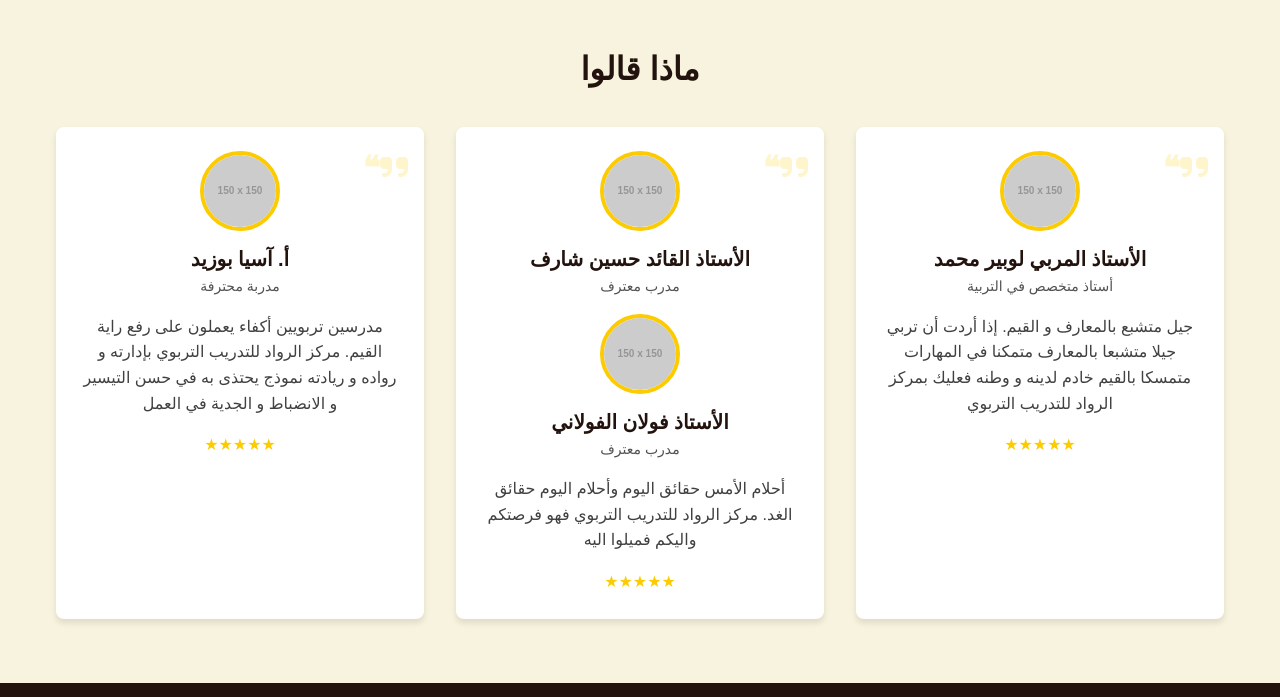
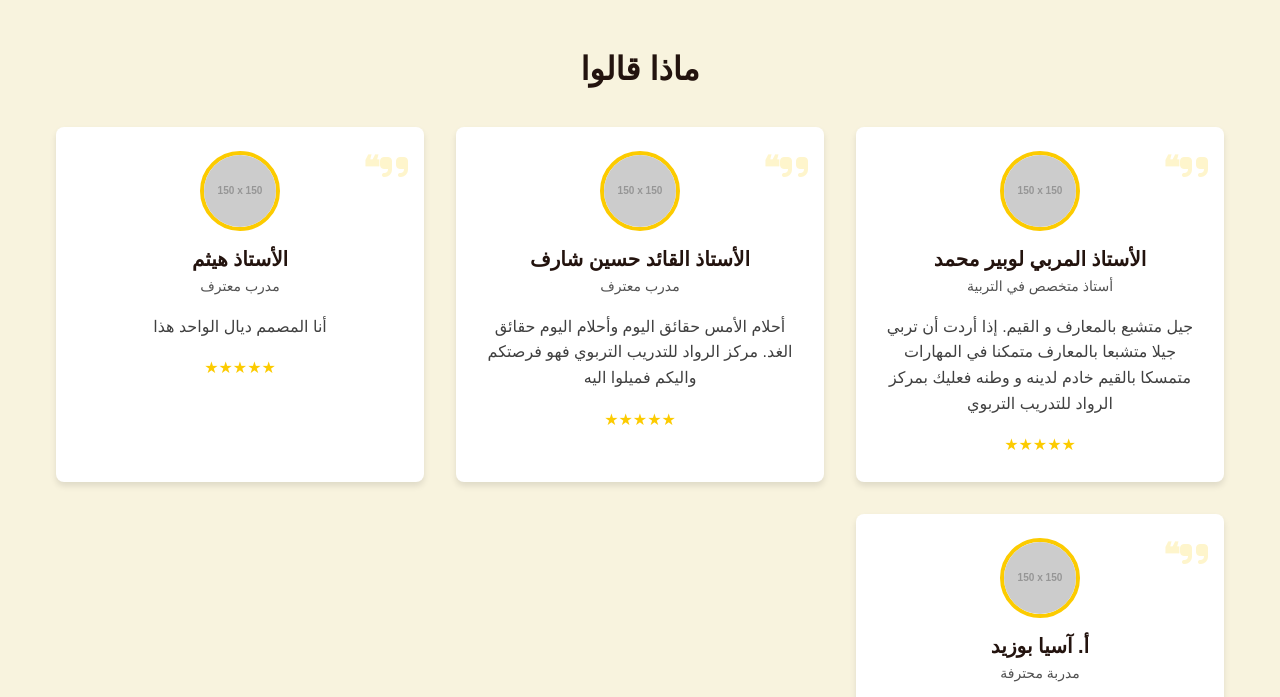
Before and after one commit to haithamkdesign/rouadacademy, a plain HTML site: page index.html in a window 1280 px wide. Shown: the part 2440-3137 px from the top of the page. Drawn offline with Linux system fonts and the light colour scheme; placeholder pictures from the web are drawn by us; a web font is replaced by a local one.

Commit message:
Update index.html

```diff
--- a/index.html
+++ b/index.html
@@ -311,12 +311,20 @@
                         <h3>الأستاذ القائد حسين شارف</h3>
                         <p>مدرب معترف</p>
                     </div>
-                         <div class="testimonial-profile">
+                    <p class="testimonial-text">أحلام الأمس حقائق اليوم وأحلام اليوم حقائق الغد. مركز الرواد للتدريب التربوي فهو فرصتكم واليكم فميلوا اليه</p>
+                    <div class="testimonial-rating">★★★★★</div>
+                </div>
+
+                      <div class="testimonial-card">
+                    <div class="quote-icon">
+                        <i class="fas fa-quote-right"></i>
+                    </div>
+                    <div class="testimonial-profile">
                         <img src="https://via.placeholder.com/150" alt="الأستاذ القائد حسين شارف">
-                        <h3>الأستاذ فولان الفولاني</h3>
+                        <h3>الأستاذ هيثم</h3>
                         <p>مدرب معترف</p>
                     </div>
-                    <p class="testimonial-text">أحلام الأمس حقائق اليوم وأحلام اليوم حقائق الغد. مركز الرواد للتدريب التربوي فهو فرصتكم واليكم فميلوا اليه</p>
+                    <p class="testimonial-text">أنا المصمم ديال الواحد هذا</p>
                     <div class="testimonial-rating">★★★★★</div>
                 </div>
 
```
